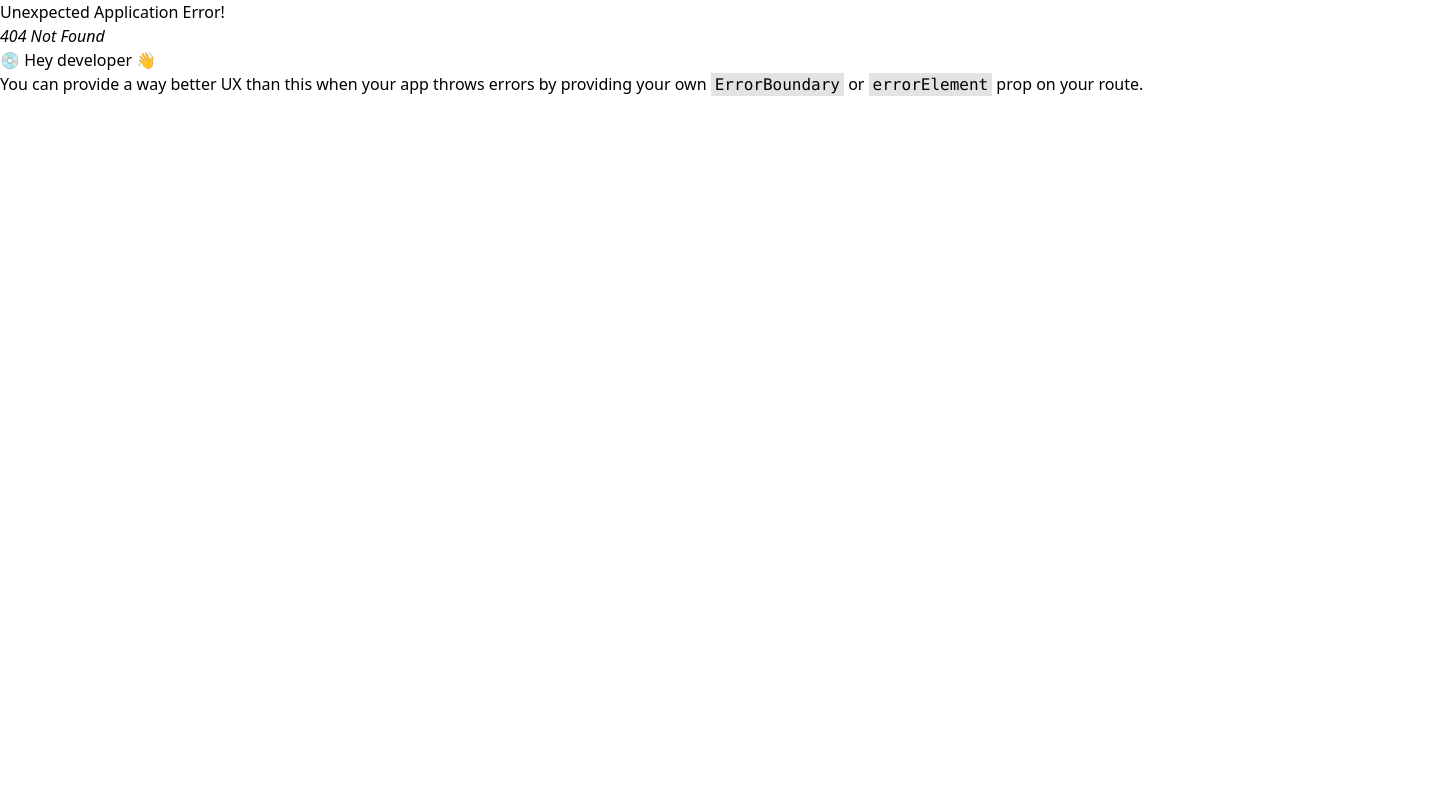
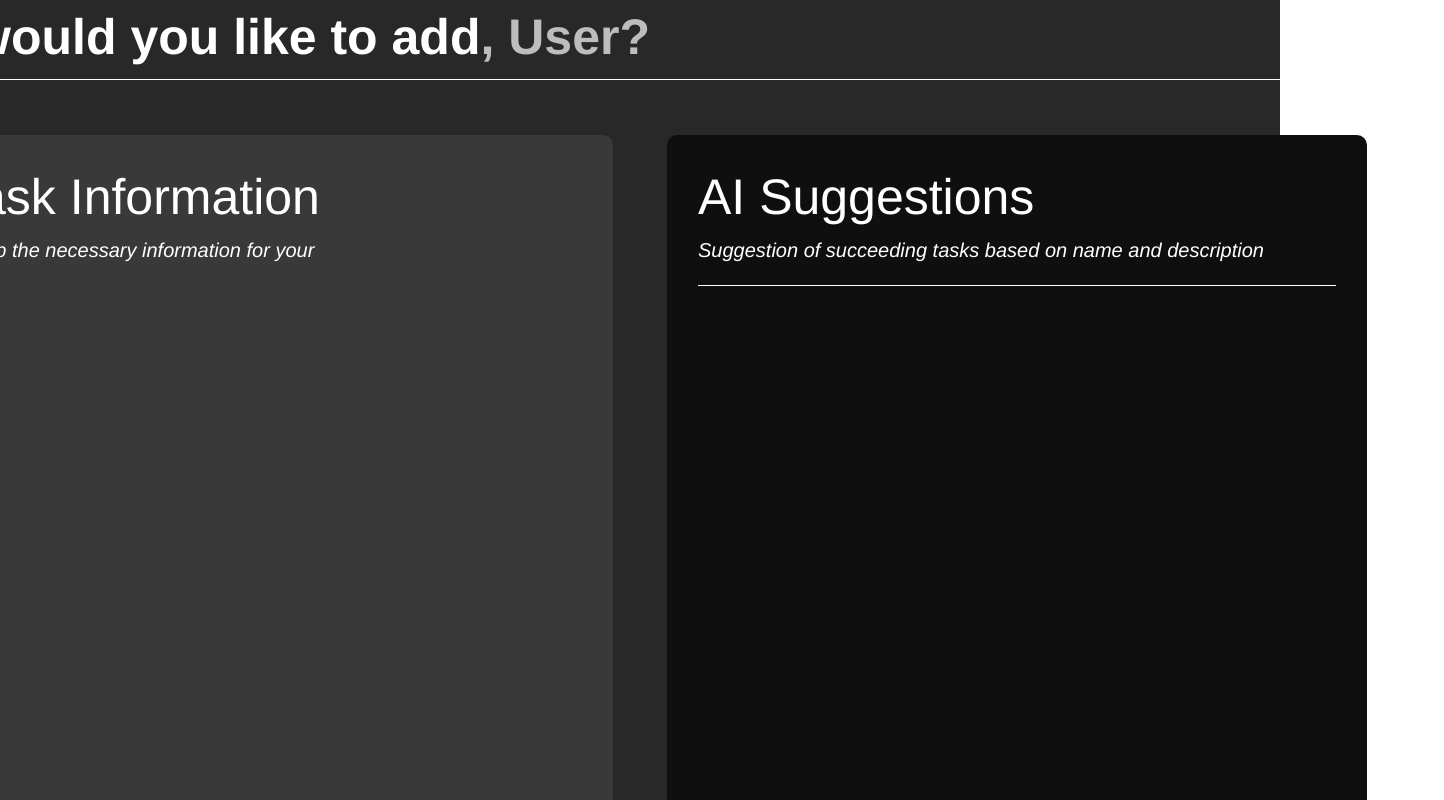
Before and after one commit to Nawshhh/smart-to-do-list, a React (Vite) app in the folder smartlist/: page /add-task in a window 1280 px wide. Before the commit this address had no page. Shown: the top 800 px of the page, 1444 px wide, since content can reach past the window. Built offline with nearby package versions, Linux system fonts and the light colour scheme.

Commit message:
feat: added ui for add task

```diff
--- /dev/null
+++ b/smartlist/src/components/AISuggestionsForm.jsx
@@ -0,0 +1,14 @@
+import React from 'react'
+
+function AISuggestionsForm() {
+  return (
+    <form className='w-[700px] h-[784px] bg-[#0f0f0f] rounded-[10px] px-[31px] pt-[25px]' action="">
+        <div className='w-[638px] border-b-[1px] border-white flex flex-col pb-[20px]'>
+            <p className='font-helvetica text-white text-[50px] font-medium'>AI Suggestions</p>
+            <p className='font-helvetica text-white text-[20px] font-light italic'>Suggestion of succeeding tasks based on name and description</p>
+        </div>
+    </form>
+  )
+}
+
+export default AISuggestionsForm
--- a/smartlist/src/components/Body.jsx
+++ b/smartlist/src/components/Body.jsx
@@ -2,7 +2,7 @@ import React from 'react'
 
 function Body(props) {
   return (
-    <div className='min-w-[1608px] min-h-[768px] flex flex-row gap-x-[54px]' >
+    <div className='min-w-[1608px] min-h-[768px] flex flex-row items-center justify-center gap-x-[54px]' >
         {props.children}
     </div>
   )
--- a/smartlist/src/components/Header.jsx
+++ b/smartlist/src/components/Header.jsx
@@ -3,7 +3,10 @@ import React from 'react'
 function Header(props) {
   return (
     <div className='min-h-[79px] min-w-[1608px]'>
-        <h1 className='font-helvetica text-[50px] font-bold text-white'>These are your list of things to do, <span className='text-[#BDBDBD]'>{props.name}</span>.</h1>
+        <h1 className='font-helvetica text-[50px] font-bold text-white'>
+            {props.statement}
+            <span className='text-[#BDBDBD]'>, {props.name}</span>{props.expression}
+        </h1>
     </div>
   )
 }
--- a/smartlist/src/components/NavigationBar.jsx
+++ b/smartlist/src/components/NavigationBar.jsx
@@ -1,19 +1,40 @@
 import React from 'react'
+import { useLocation, useNavigate } from "react-router-dom";
 
-function NavigationBar() {
+function NavigationBar({ show = true, ...props }) {
+    const { state } = useLocation();
+    const navigate = useNavigate();
+    const user_name = state?.user_name || 'User';
+
+    const goToAddTask = () => {
+        navigate("/add-task",{
+            state: {
+                user_name: user_name
+            }
+        });
+    }
+
   return (
     <div className='min-h-[56px] min-w-[1608px] border-t-[1px] border-white justify-end gap-x-[20px] flex flex-row'>
+        {show && (
+            <>
                 <span className='group'>
-            <button id="delete-task" className=' group-hover:bg-[#D9D9D9] h-[56px] w-[170px] flex items-center justify-center bg-[#545454] rounded-b-[20px]'>
+                    <button id="delete-task"
+                            className=' group-hover:bg-[#D9D9D9] h-[56px] w-[170px] flex items-center justify-center bg-[#545454] rounded-b-[20px]'>
                         <p className='font-helvetica font-bold text-[25px] text-[#D9D9D9] group-hover:text-[#212121]'>Delete</p>
                     </button>
                 </span>
 
                 <span className='group'>
-            <button id="add-task" className='group-hover:bg-[#D9D9D9] h-[56px] w-[170px] flex items-center justify-center bg-[#545454] rounded-b-[20px]'>
+                    <button id="add-task"
+                    className='group-hover:bg-[#D9D9D9] h-[56px] w-[170px] flex items-center justify-center bg-[#545454] rounded-b-[20px]'
+                    onClick={goToAddTask}>
                         <p className='font-helvetica font-bold text-[25px] text-[#D9D9D9] group-hover:text-[#212121]'>Add Task</p>
                     </button>
                 </span>
+            </>
+        )}
+
     </div>
   )
 }
--- /dev/null
+++ b/smartlist/src/components/TaskInformationForm.jsx
@@ -0,0 +1,14 @@
+import React from 'react'
+
+function TaskInformationForm() {
+  return (
+    <form className='w-[700px] h-[784px] bg-[#393939] rounded-[10px] flex flex-col px-[40.06px] pt-[25px] pb-[50px]' action="">
+        <div className='w-[384.55px] h-[85px] gap-y-[10px]'>
+            <p className='font-helvetica text-white text-[50px] font-medium'>Task Information</p>
+            <p className='font-helvetica text-white text-[20px] font-light italic'>Fill up the necessary information for your task   </p>
+        </div>
+    </form>
+  )
+}
+
+export default TaskInformationForm
--- a/smartlist/src/main.jsx
+++ b/smartlist/src/main.jsx
@@ -2,15 +2,19 @@ import React from "react";
 import { StrictMode } from "react";
 import { createRoot } from "react-dom/client";
 import { createBrowserRouter, RouterProvider } from "react-router-dom";
+
 import AskName from "./pages/AskName.jsx";
 import IntroductionPage from "./pages/IntroductionPage.jsx";
 import Homepage from "./pages/Homepage.jsx";
+import AddTask from "./pages/AddTask.jsx";
+
 import "./style.css";
 
 const router = createBrowserRouter([
   {path: "/", element: <AskName />},
   {path: "/introduction", element: <IntroductionPage />},
-  {path:"/homepage", element: <Homepage />}
+  {path:"/homepage", element: <Homepage />},
+  {path:"/add-task", element: <AddTask />}
 ]);
 
 createRoot(document.getElementById("root")).render(
--- /dev/null
+++ b/smartlist/src/pages/AddTask.jsx
@@ -0,0 +1,30 @@
+import React from 'react'
+import { useLocation } from 'react-router-dom'
+
+import Background from '../components/Background'
+import Header from '../components/Header'
+import NavigationBar from '../components/NavigationBar'
+import Body from '../components/Body'
+import TaskInformationForm from '../components/TaskInformationForm'
+import AISuggestionsForm from '../components/AISuggestionsForm'
+
+function AddTask() {
+    const { state } = useLocation();
+    const user_name = state?.user_name || 'User';
+
+    return (
+        <Background>
+            <Header
+                statement={"What would you like to add"}
+                name={user_name + "?"}
+            />
+            <NavigationBar show={false}/>
+            <Body>
+                <TaskInformationForm/>
+                <AISuggestionsForm/>
+            </Body>
+        </Background>
+    )
+}
+
+export default AddTask
--- a/smartlist/src/pages/Homepage.jsx
+++ b/smartlist/src/pages/Homepage.jsx
@@ -8,13 +8,15 @@ import StatusColumns from '../components/StatusColumns';
 
 function Homepage() {
     const { state } = useLocation();
-    const user_name = state.user_name;
+    const user_name = state?.user_name || 'User';
     if (!user_name) return null;
 
     return (
         <Background>
-            <Header name={user_name} />
-            <NavigationBar/>
+            <Header name={user_name}
+                    statement={"These are your list of things to do"}
+                    expression={'.'}/>
+            <NavigationBar show={true}/>
             <Body>
                 <StatusColumns status="To-Do"/>
                 <StatusColumns status="Doing"/>
--- a/smartlist/src/pages/IntroductionPage.jsx
+++ b/smartlist/src/pages/IntroductionPage.jsx
@@ -3,7 +3,7 @@ import Background from "../components/Background";
 
 function IntroductionPage() {
     const { state } = useLocation();
-    const user_name = state.name;
+    const user_name = state?.name || 'User';
     const navigate = useNavigate();
 
     const handleClick = () => {
```
Lines whose indentation alone changed are shown as unchanged.
